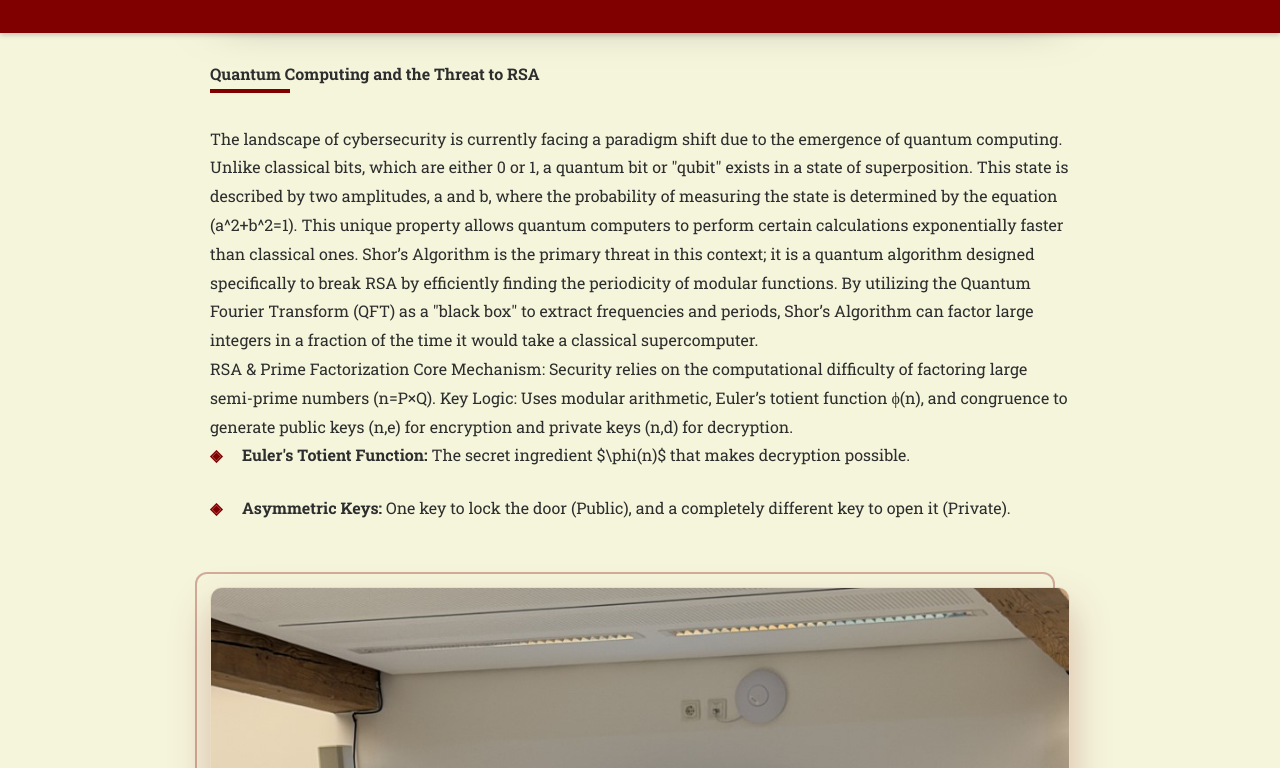
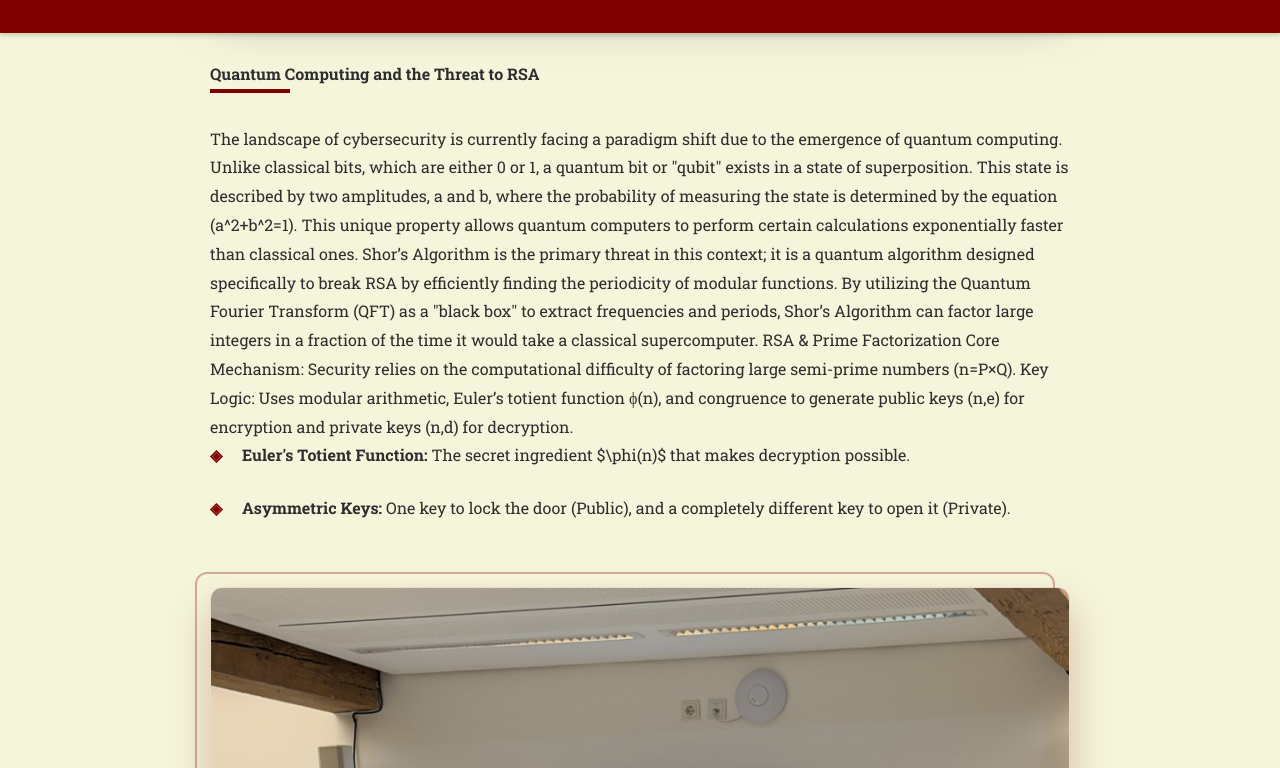
Before and after one commit to KelvinAirConstructorUni/constructor-math.github.io, a Jekyll site: the page Subpages/cryptography-and-cybersecurity.html, which Jekyll copies as it is, in a window 1280 px wide and 900 px high, scrolled down 3340 px, cut to the strip 132-900 px from the top of the window. Built offline with Jekyll 4.4.1, drawn with Linux system fonts in a browser that asks for light colours; nearby versions of some CDN libraries.

```diff
--- a/Subpages/cryptography-and-cybersecurity.html
+++ b/Subpages/cryptography-and-cybersecurity.html
@@ -259,17 +259,11 @@
       computers to perform certain calculations exponentially faster than classical ones. Shor’s Algorithm is the primary threat
       in this context; it is a quantum algorithm designed specifically to break RSA by efficiently finding the periodicity of modular
       functions. By utilizing the Quantum Fourier Transform (QFT) as a "black box" to extract frequencies and periods, Shor’s Algorithm
-      can factor large integers in a fraction of the time it would take a classical supercomputer.    </p>
-
-
-
-    <p>RSA & Prime Factorization
-
-Core Mechanism: Security relies on the computational difficulty of factoring large semi-prime numbers (n=P×Q).
+      can factor large integers in a fraction of the time it would take a classical supercomputer. RSA & Prime Factorization Core Mechanism: Security relies on the computational difficulty of factoring large semi-prime numbers (n=P×Q).
 Key Logic: Uses modular arithmetic, Euler’s totient function ϕ(n),
 and congruence to generate public keys
 (n,e) for encryption and private keys
-(n,d) for decryption.</p>
+(n,d) for decryption. </p>
 
 
 
@@ -288,7 +282,7 @@ and congruence to generate public keys
       <p>Lattice-Based Cryptography uses the <strong>Geometry of Numbers</strong> to create puzzles that even quantum
         computers cannot solve efficiently. Lattice-based systems move away from number theory and into the "geometry of numbers."
         A lattice is defined as a linear combination of basis vectors V1 to VD
-in a high-dimensional space. The security of these systems is derived from hard mathematical
+        in a high-dimensional space. The security of these systems is derived from hard mathematical
         problems such as the Shortest Vector Problem (SVP)—finding the vector in a lattice closest to the
         origin—and the Closest Vector Problem (CVP). A leading implementation of this is Learning With Errors (LWE).
         In an LWE system, "noise" or errors are intentionally added to a system of linear equations, represented as AS+E=B(modQ).
```
